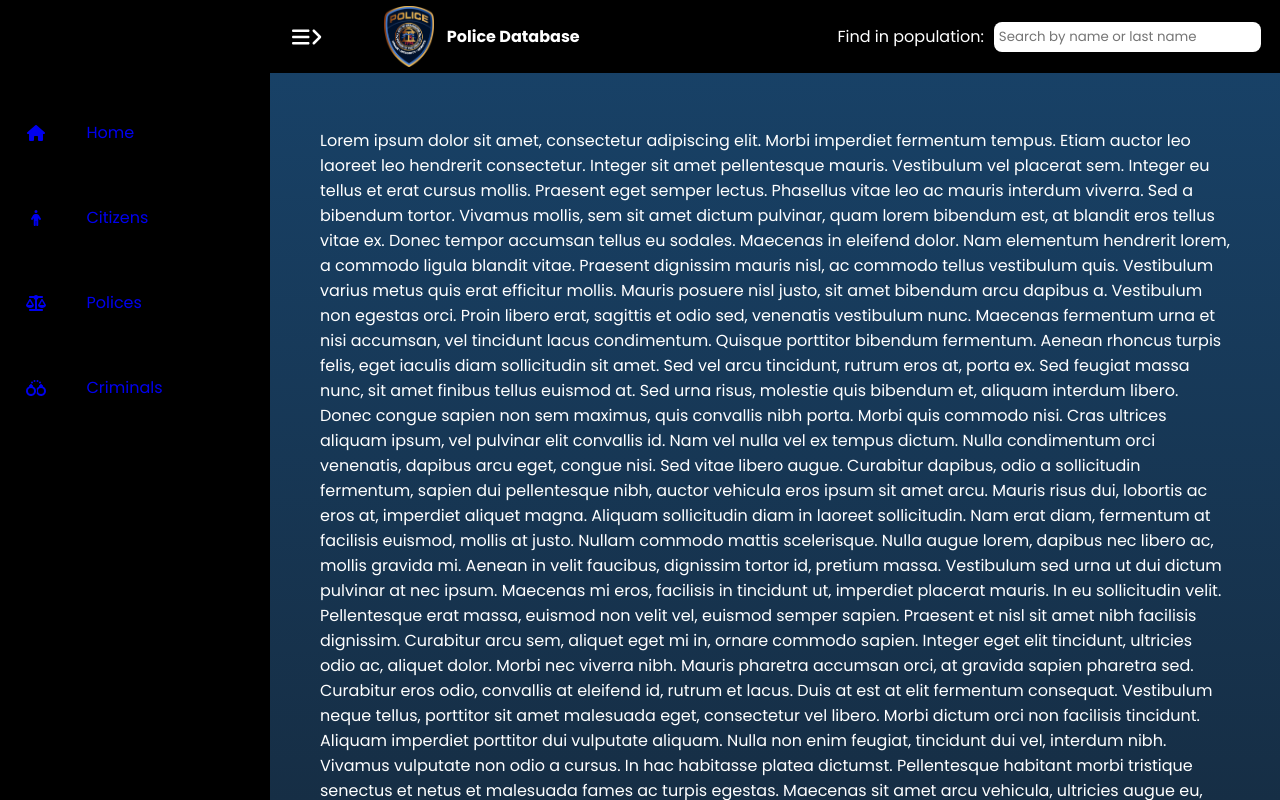
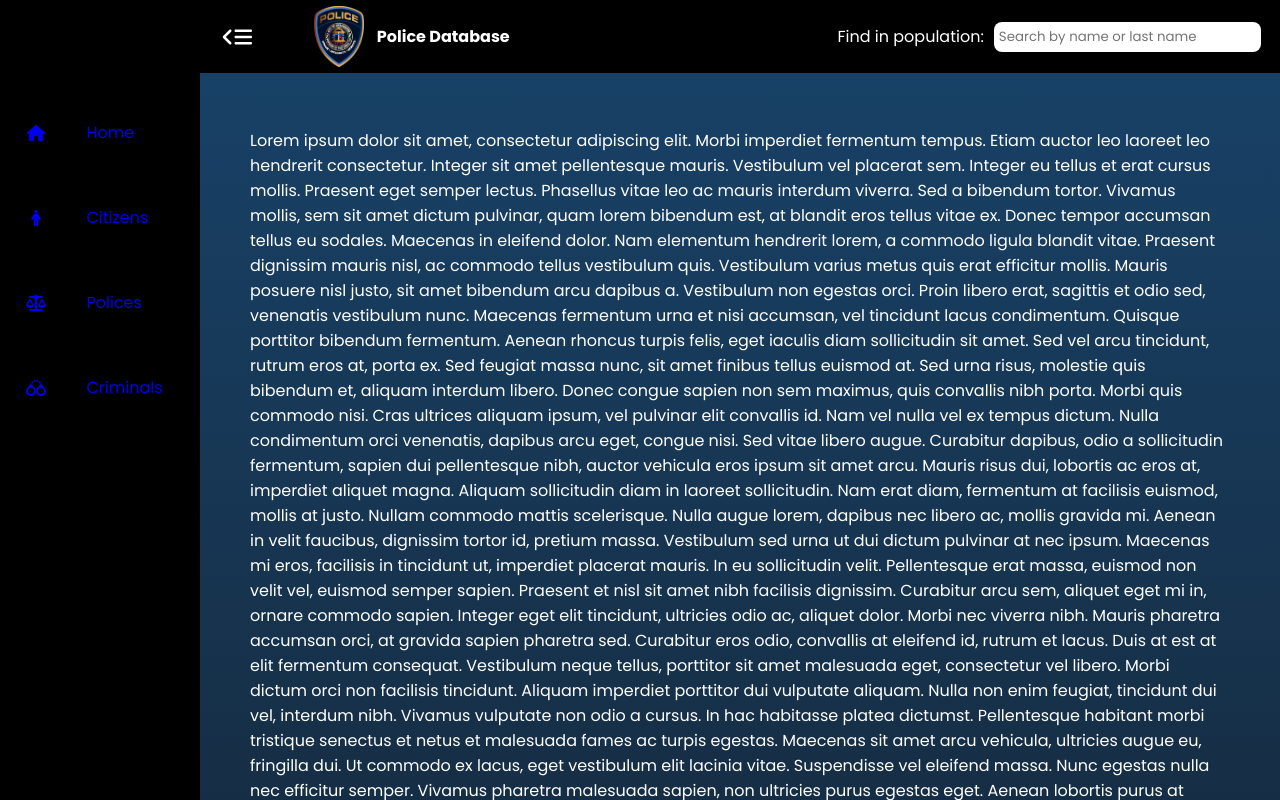
Before and after one commit to alanicio/react_police_database, a React (Create React App) app: page / in a window 1280 px wide. Built offline with nearby package versions, Linux system fonts and the light colour scheme.

Commit message:
layout finished

```diff
--- a/src/components/Layout/Frame/Header/styled.ts
+++ b/src/components/Layout/Frame/Header/styled.ts
@@ -11,7 +11,7 @@ export const HeaderContainer = styled.header<Props>`
    right: 0;
    transition: width 0.8s;
    width: ${({ isSidebarClosed }: Props) =>
-      isSidebarClosed ? "100%" : "calc(100% - 270px)"};
+      isSidebarClosed ? "100%" : "calc(100% - 200px)"};
    display: flex;
    align-items: center;
    padding-right: 1.5vw;
@@ -26,7 +26,7 @@ export const HeaderContainer = styled.header<Props>`
       box-sizing: border-box;
       padding: 0 22px;
       ${({ isSidebarClosed }: Props) =>
-         isSidebarClosed ? "transform: rotateY(180deg);" : null}
+         isSidebarClosed ? null : "transform: rotateY(180deg);"}
    }
    .police-logo {
       width: 50px;
--- a/src/components/Layout/Frame/Sidebar/styled.ts
+++ b/src/components/Layout/Frame/Sidebar/styled.ts
@@ -5,7 +5,7 @@ interface Props {
 }
 
 export const SidebarContainer = styled.div`
-   height: 100%;
+   height: calc(100%-73px);
    background-color: black;
    transition: width 0.8s, min-width 0.8s, max-width 0.8s;
    overflow: hidden;
@@ -13,7 +13,7 @@ export const SidebarContainer = styled.div`
    width: ${({ isSidebarClosed }: Props) =>
       isSidebarClosed
          ? `width: 71.5px;min-width:71.5px;max-width:71.5px`
-         : `width: 270px;min-width:270px;max-width:270px`};
+         : `width: 200px;min-width:200px;max-width:200px`};
 `;
 
 export const Menu = styled.ul`
```
